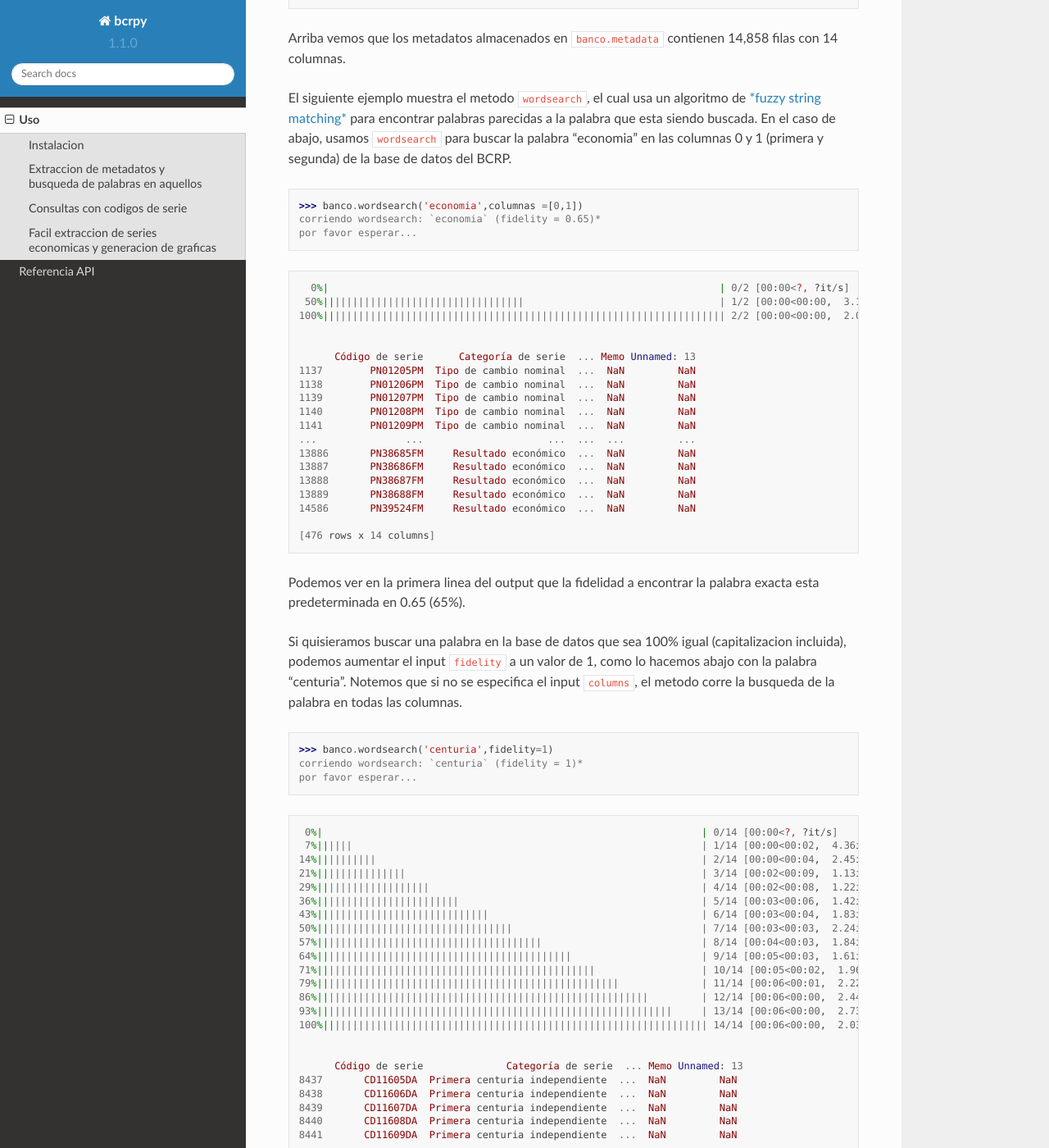
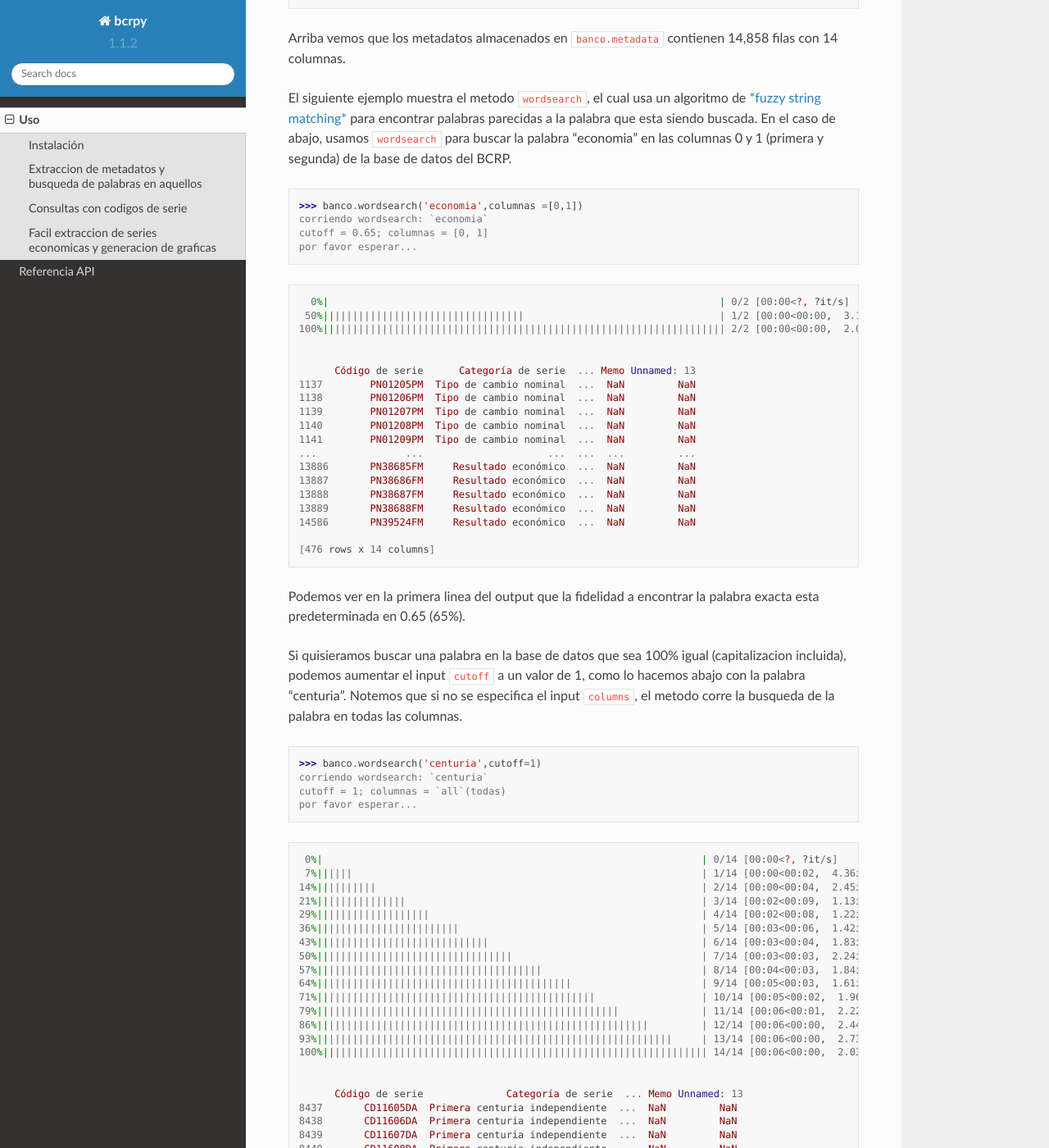
Before and after one commit to andrewrgarcia/bcrpy, a Sphinx documentation site: the page built from docs/source/usage.rst, in a window 1280 px wide and 1400 px high, scrolled down 896 px. Shown: the whole window at 82% size. Built offline with Sphinx 7.4.7 and the Read the Docs theme 2.0.0, drawn with Linux system fonts in a browser that asks for light colours; some of the changed text lies outside the part shown.

Commit message:
v1.1.2. wordsearch kwargs change fidelity to cutoff var : wordsearch display details; add global methods dfsave dfload to doc / add kwarg option to saveload to csv;

```diff
--- a/docs/source/conf.py
+++ b/docs/source/conf.py
@@ -7,7 +7,7 @@ copyright = '2023, Andrew Garcia'
 author = 'Andrew Garcia, Ph.D.'
 
 release = '1.1'
-version = '1.1.0'
+version = '1.1.2'
 
 # -- General configuration
 
--- a/docs/source/index.rst
+++ b/docs/source/index.rst
@@ -35,7 +35,7 @@ Tambien podrias hacer clic en la imagen de abajo para un tutorial interactivo a
    Este proyecto se encuentra bajo desarrollo activo.
 
 Contenido
---------
+-----------
 
 .. toctree::
 
--- a/docs/source/usage.rst
+++ b/docs/source/usage.rst
@@ -3,7 +3,7 @@ Uso
 
 .. _installation:
 
-Instalacion
+Instalación
 ------------
 
 En su sistema local (laptop o computadora) `bcrpy` puede ser instalada con el comando `pip install bcrpy`. Aun asi, se recomienda instalar `bcrpy`
@@ -45,8 +45,10 @@ El siguiente ejemplo muestra el metodo ``wordsearch``, el cual usa un algoritmo
 En el caso de abajo, usamos ``wordsearch`` para buscar la palabra "economia" en las columnas 0 y 1 (primera y segunda) de la base de datos del BCRP.
 
 >>> banco.wordsearch('economia',columnas =[0,1])
-corriendo wordsearch: `economia` (fidelity = 0.65)*
+corriendo wordsearch: `economia`
+cutoff = 0.65; columnas = [0, 1]
 por favor esperar...
+
 
 .. code-block:: ruby
 
@@ -73,11 +75,12 @@ por favor esperar...
 Podemos ver en la primera linea del output que la fidelidad a encontrar la palabra exacta esta predeterminada en 0.65 (65%).
 
 Si quisieramos buscar una palabra en la base de datos que sea 100% igual (capitalizacion incluida), podemos aumentar el input
-``fidelity`` a un valor de 1, como lo hacemos abajo con la palabra "centuria". Notemos que si no se especifica el input ``columns``,
+``cutoff`` a un valor de 1, como lo hacemos abajo con la palabra "centuria". Notemos que si no se especifica el input ``columns``,
 el metodo corre la busqueda de la palabra en todas las columnas.
 
->>> banco.wordsearch('centuria',fidelity=1)
-corriendo wordsearch: `centuria` (fidelity = 1)*
+>>> banco.wordsearch('centuria',cutoff=1)
+corriendo wordsearch: `centuria`
+cutoff = 1; columnas = `all`(todas)
 por favor esperar...
 
 .. code-block:: ruby
--- a/pyproject.toml
+++ b/pyproject.toml
@@ -1,6 +1,6 @@
 [tool.poetry]
 name = "bcrpy"
-version = "1.1.0"
+version = "1.1.2"
 description = "Un cliente API para la extraccion, consulta y analisis de la base de datos BCRPData del Banco Central de Reserva del Peru (BCRP)"
 authors = ["andrewrgarcia <garcia.gtr@gmail.com>"]
 license = "MIT"
```
Also changed, not shown: docs/source/api.rst (+12 -0 lines), 6 other files.
